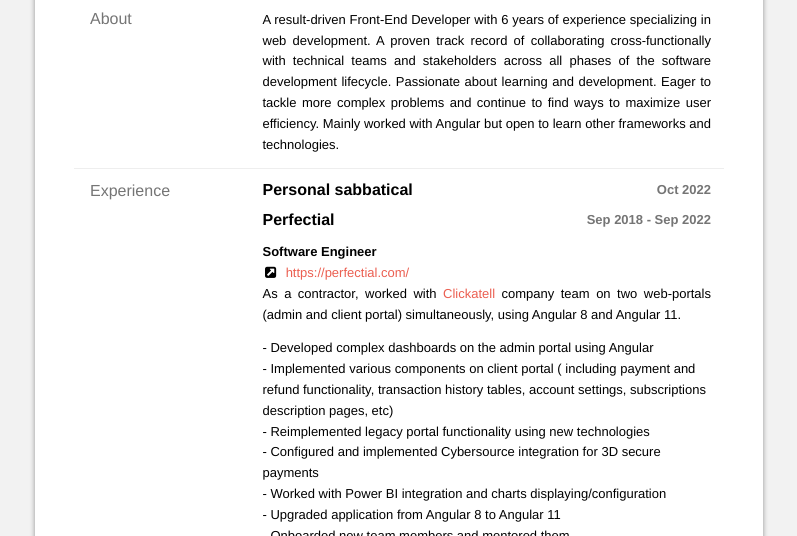
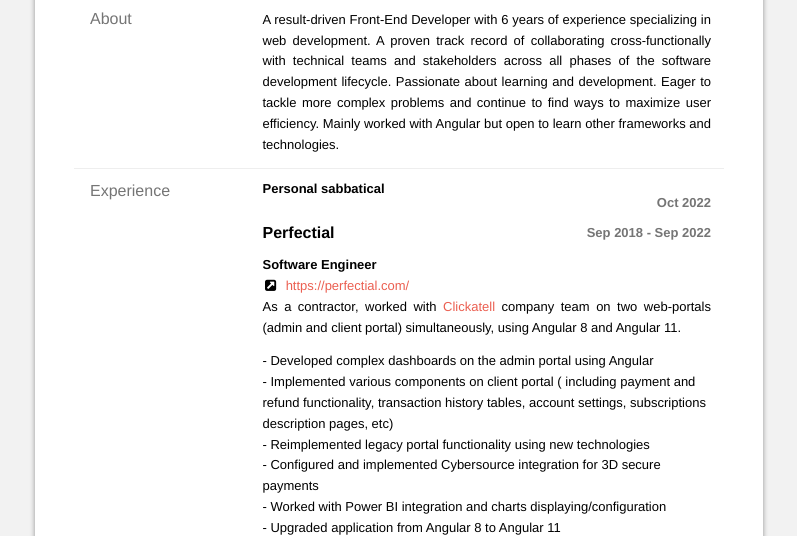
Before and after one commit to VitaliaBilaniuk/VitaliaBilaniuk.github.io, a plain HTML site: page index.html in a window 1280 px wide. Shown: the part 263-799 px from the top of the page, without its empty margins (241-1038 px from the left). Drawn offline with Linux system fonts and the light colour scheme.

Commit message:
Update index.html

```diff
--- a/index.html
+++ b/index.html
@@ -593,9 +593,9 @@ h2.section-title {
 					<h2 class='section-title'>Experience</h2>
 					<section id="work">
 					       <header>
-							<h3 class="name">
+							<h5 class="name">
 								Personal sabbatical
-						       	</h3>
+						       	</h5>
 							<div class="date">
 								<span class="startDate">
 									Oct 2022
```
